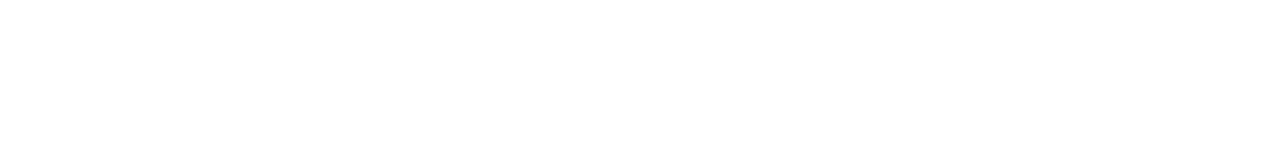
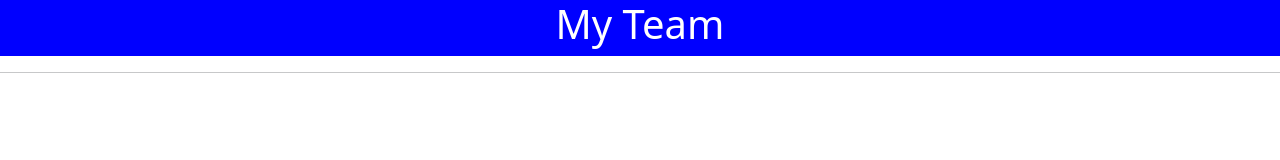
Before and after one commit to Jrekse/Employee-Register, a website: page dist/index.html in a window 1280 px wide. Drawn offline with nearby package versions, Linux system fonts and the light colour scheme.

Commit message:
made sure the css was linked and added the title bar for the html page

```diff
--- a/dist/index.html
+++ b/dist/index.html
@@ -10,6 +10,9 @@
     <title>Document</title>
 </head>
 <body>
-
+    <div class="navbar-nav" id="title">
+        <h1>My Team</h1>
+    </div>
+    <hr>
 </body>
 </html>
--- a/dist/style.css
+++ b/dist/style.css
@@ -0,0 +1,7 @@
+#title{
+    text-align: center;
+    color: white;
+    background-color: blue;
+    margin-right: 0px;
+    margin-left: 0px;
+}
```
